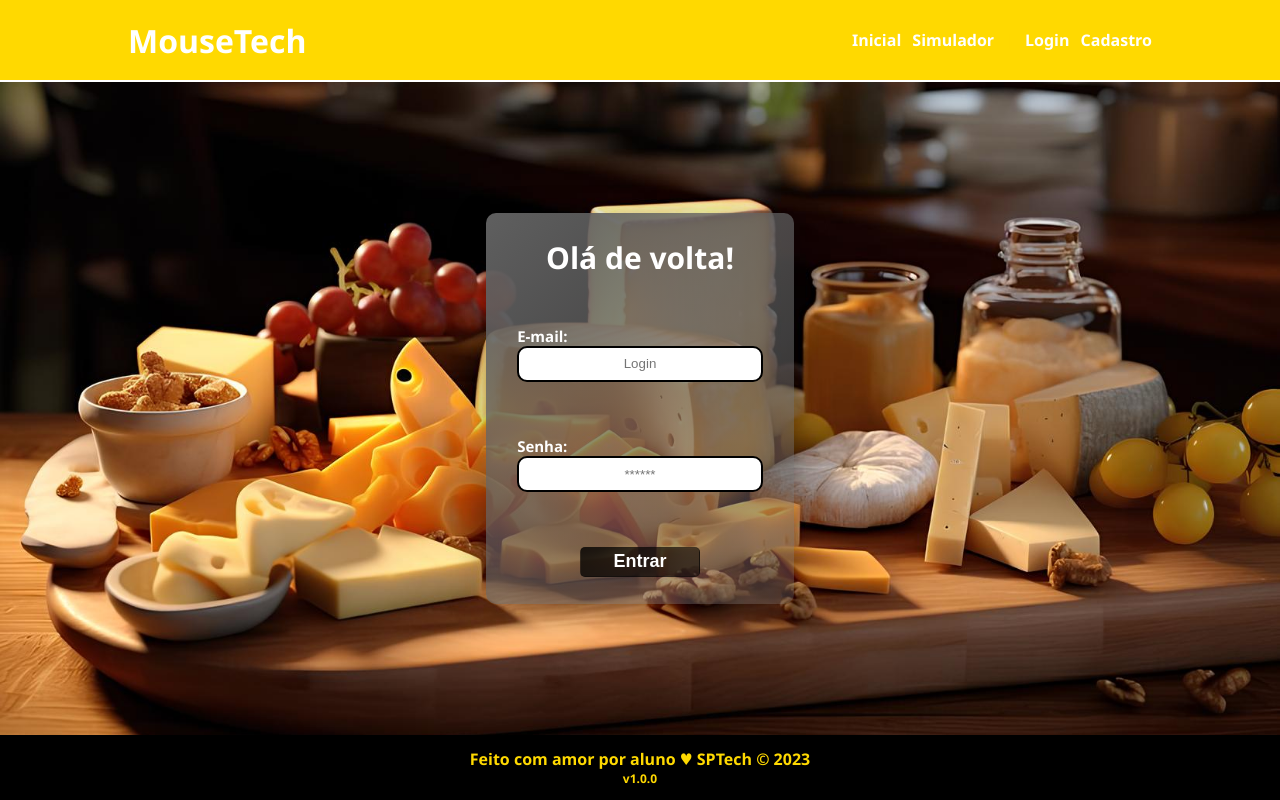
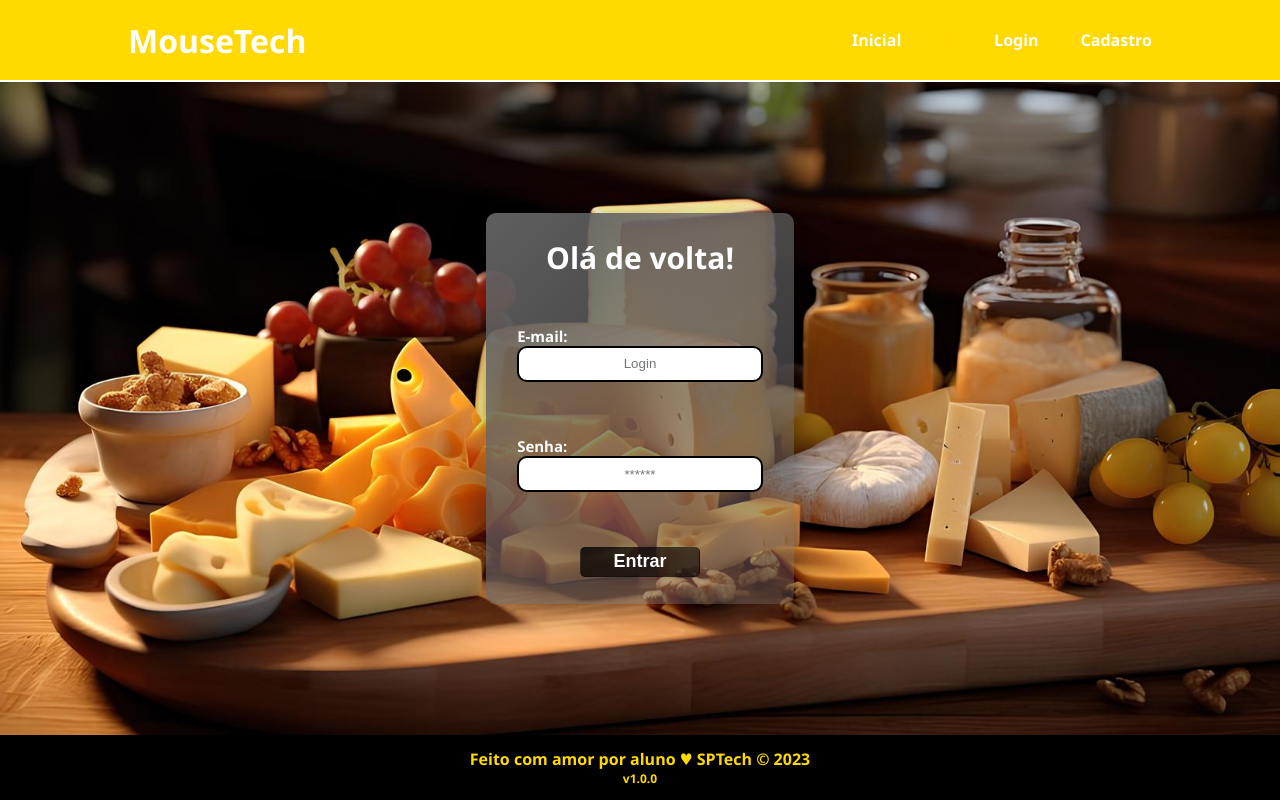
Before and after one commit to matheusrabellosantos/MouseTech, a website: page site/public/login.html in a window 1280 px wide. Drawn offline with Linux system fonts and the light colour scheme.

Commit message:
Removendo pagina simulador

```diff
--- a/site/public/login.html
+++ b/site/public/login.html
@@ -28,9 +28,6 @@
             <ul class="navbar">
                 <li>
                     <a href="index.html">Inicial</a>
-                </li>
-                <li>
-                    <a href="simulador.html">Simulador</a>
                 </li>
                 <li>|</li>
                 <li class="agora">
```
Also changed, not shown: site/public/cadastro.html (+0 -3 lines), site/public/index.html (+0 -3 lines), site/public/simulador.html (+0 -1 lines).
